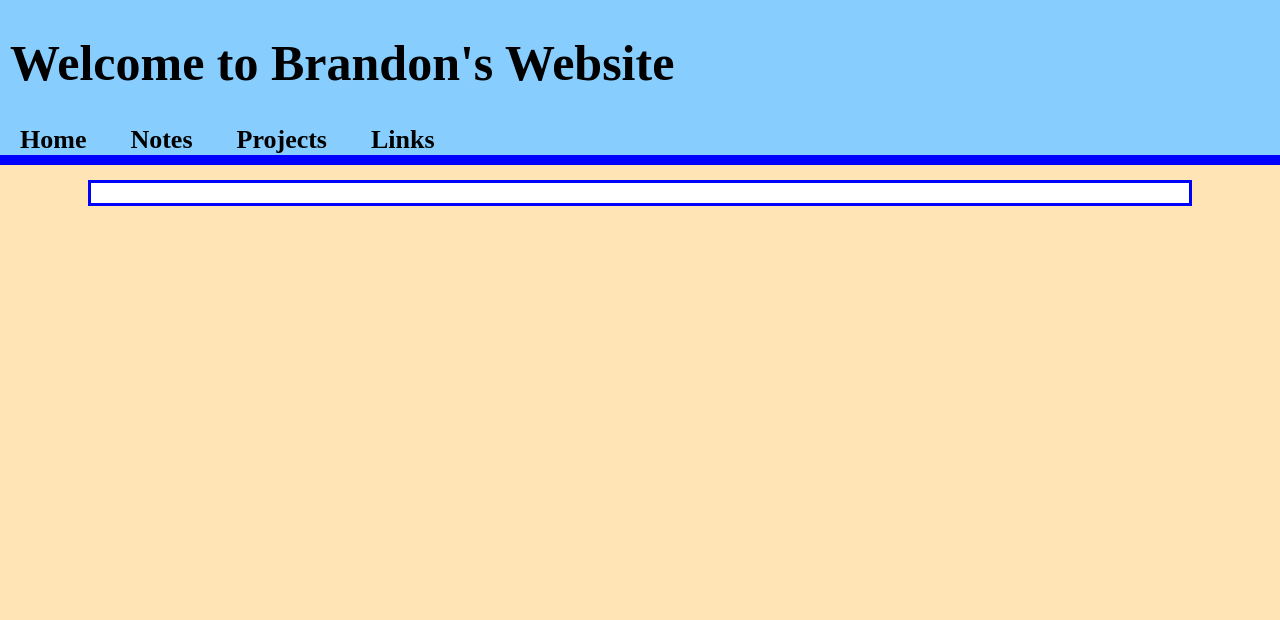
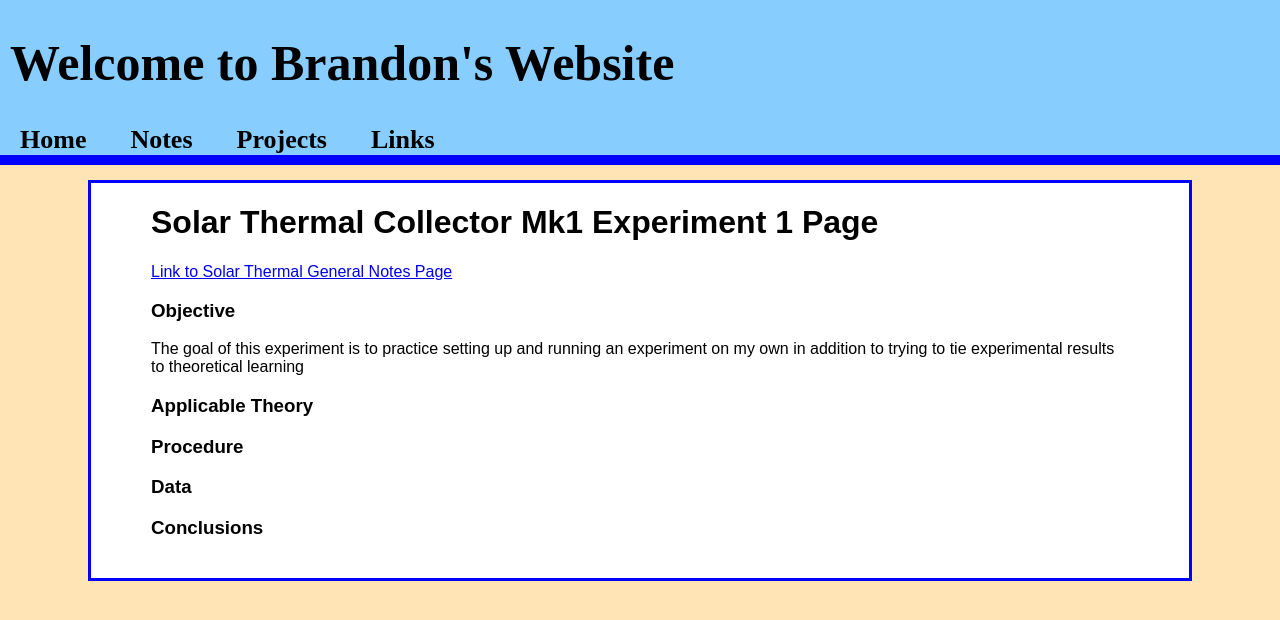
Before and after one commit to jbm950/jbm950.github.io, a Jekyll site: the page built from projects/solar_thermal_mk1/solar_therm_mk1_experiment1.html, in a window 1280 px wide. Shown: the top 620 px of the page. Built offline with Jekyll 4.4.1, drawn with Linux system fonts in a browser that asks for light colours; Markdown is read by kramdown in place of the engine named in the settings.

Commit message:
worked on solar thermal mk1 project

```diff
--- a/projects/solar_thermal_mk1/solar_therm_mk1_experiment1.html
+++ b/projects/solar_thermal_mk1/solar_therm_mk1_experiment1.html
@@ -13,6 +13,13 @@ title: Solar Therm Mk1 Experiment1
   <style type="text/css">code{white-space: pre;}</style>
 </head>
 <body>
-
+<h1 id="solar-thermal-collector-mk1-experiment-1-page">Solar Thermal Collector Mk1 Experiment 1 Page</h1>
+<p><a href="./solar_thermal_mk1.html">Link to Solar Thermal General Notes Page</a></p>
+<h3 id="objective">Objective</h3>
+<p>The goal of this experiment is to practice setting up and running an experiment on my own in addition to trying to tie experimental results to theoretical learning</p>
+<h3 id="applicable-theory">Applicable Theory</h3>
+<h3 id="procedure">Procedure</h3>
+<h3 id="data">Data</h3>
+<h3 id="conclusions">Conclusions</h3>
 </body>
 </html>
--- a/projects/solar_thermal_mk1/solar_thermal_mk1.html
+++ b/projects/solar_thermal_mk1/solar_thermal_mk1.html
@@ -14,6 +14,8 @@ title: Solar Thermal Mk1
 </head>
 <body>
 <h1 id="solar-thermal-collector-mk1-general-notes-page">Solar Thermal Collector Mk1 General Notes Page</h1>
+<h3 id="other-associated-pages">Other Associated Pages</h3>
+<p><a href="solar_therm_mk1_experiment1.html">Solar Thermal Collector Mk1 Experiment 1</a></p>
 <h3 id="objective">Objective</h3>
 <p>The goal of this project is to get me started with building actual energy collection devices. Ideally this project should take the water source and achieve elevated temperatures.</p>
 <h3 id="assumptionsdesign">Assumptions/Design</h3>
```
Also changed, not shown: source/notes/sustainability/sustainability_main.md (+2 -2 lines), source/projects/solar_thermal_mk1/solar_therm_mk1_experiment1.md (+17 -0 lines), source/projects/solar_thermal_mk1/solar_thermal_mk1.md (+4 -0 lines).
